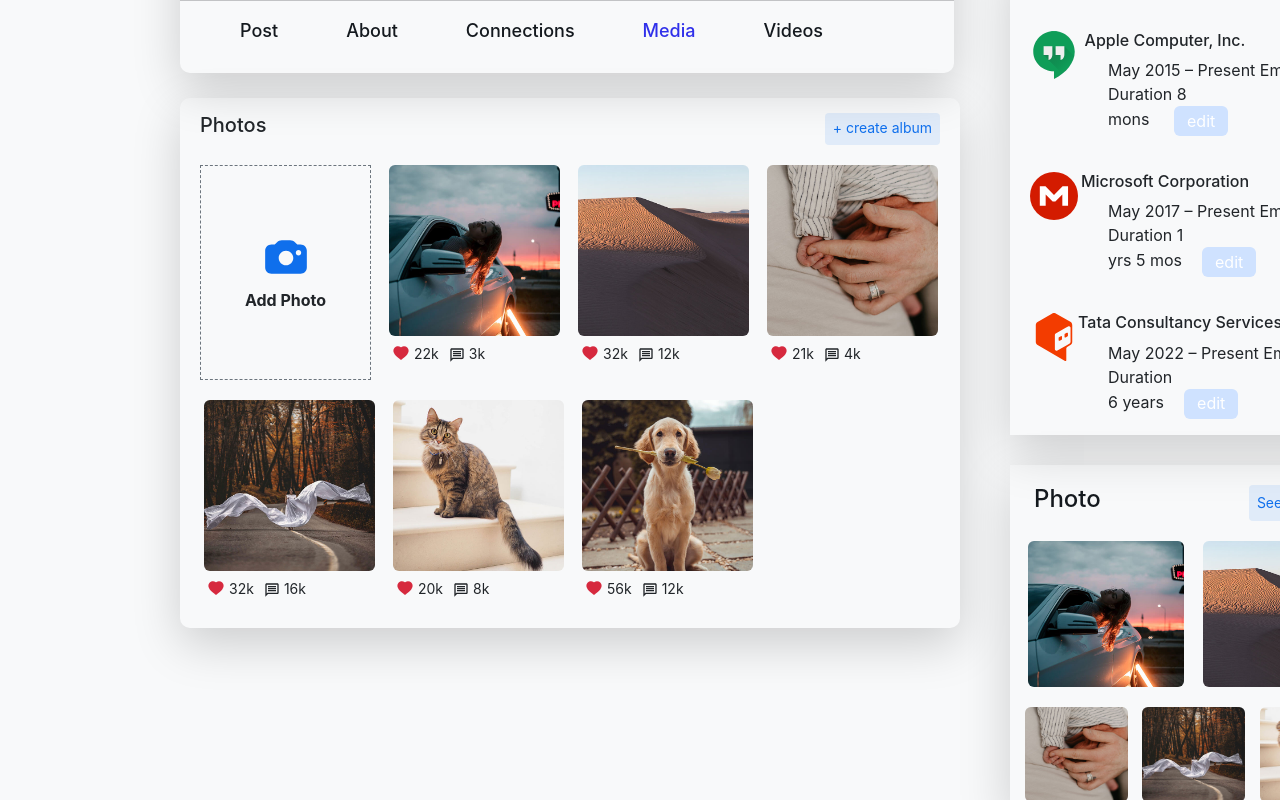
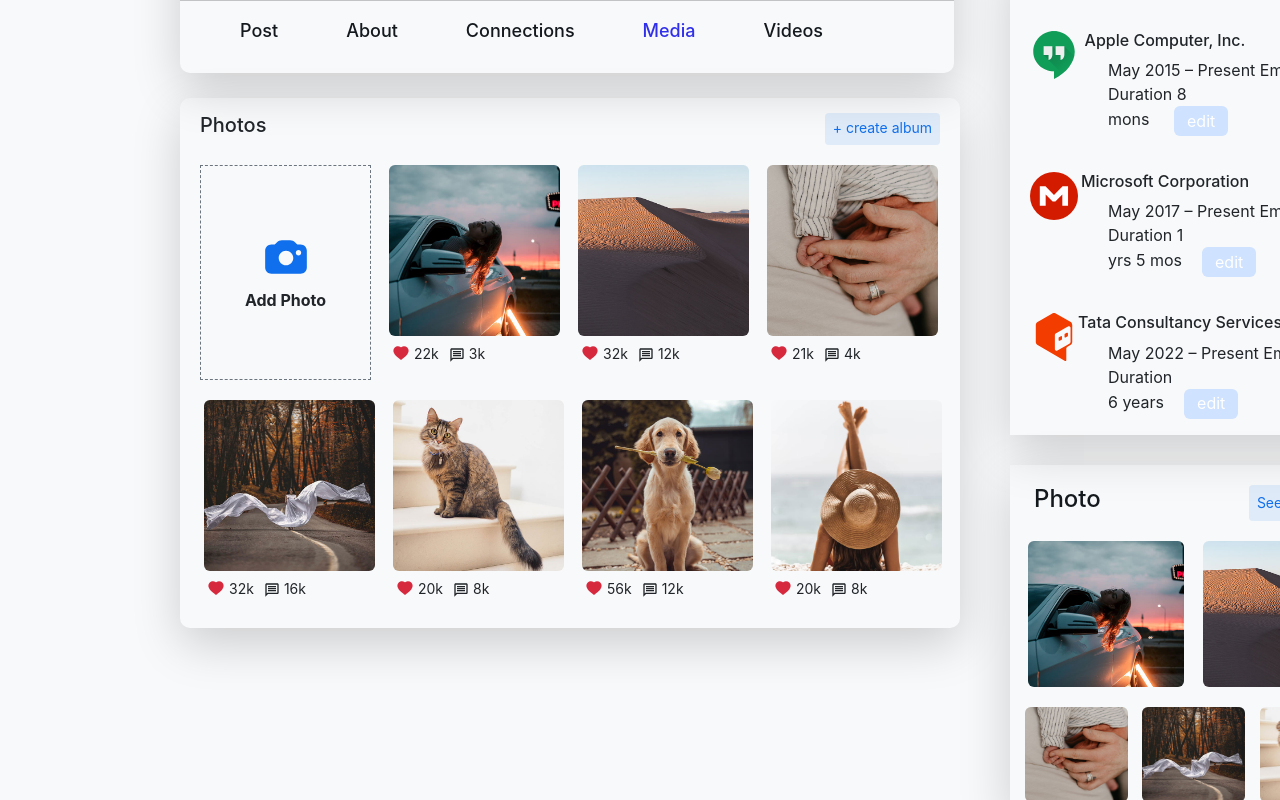
Before and after one commit to ravindarsahani3183/social-Networking, a React (Create React App) app: page /media in a window 1280 px wide. Shown: the part 417-1217 px from the top of the page. Built offline with nearby package versions, Linux system fonts and the light colour scheme.

Commit message:
media update

```diff
--- a/src/Feed/Media.js
+++ b/src/Feed/Media.js
@@ -60,6 +60,15 @@ const Media = () => {
             <span><MdOutlineMessage/><small className='ms-1'>12k</small></span>
           </div>
         </div>
+
+        <div>
+          <img src="./assets/Story/06.jpg" className='rounded media-photo1' alt=""></img>
+          <div className='media-icon-like-message'>
+            <span><AiFillHeart className='media-like'/><small className='ms-1'>20k</small></span>
+            <span><MdOutlineMessage/><small className='ms-1'>8k</small></span>
+          </div>
+        </div>
+
       </div>
     </div>
   )
```
